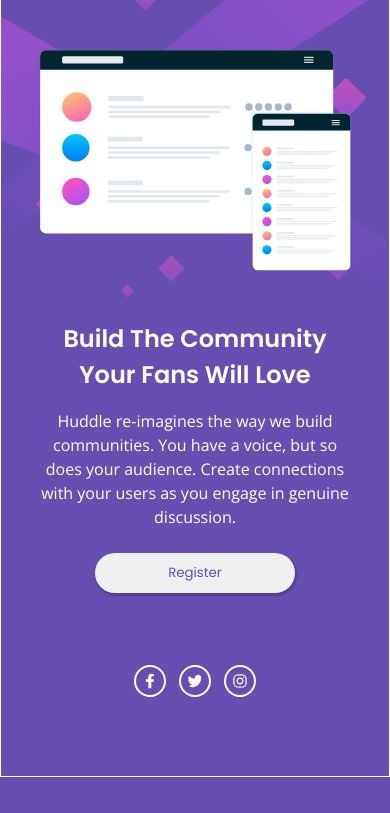
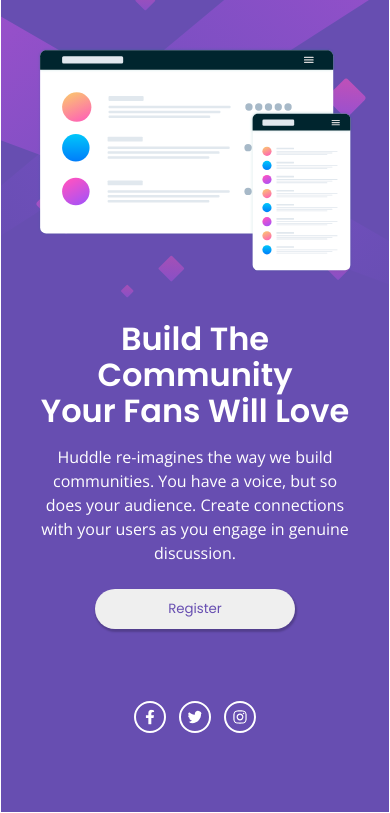
Before and after one commit to newtothis90/Huddle-Landing, a plain HTML site: page index.html in a window 390 px wide. Shown: the part 90-903 px from the top of the page. Before the commit the page ends 867 px from the top, so only its background shows below. Drawn offline with nearby package versions, Linux system fonts and the light colour scheme.

Commit message:
Update style.css

```diff
--- a/style.css
+++ b/style.css
@@ -51,7 +51,8 @@ header{
 
 h1{
     font-family: var(--ff-1);
-    line-height: 2.25rem;
+    line-height: 3rem;
+    font-size: 2.5rem;
 }
 
 .community p{
@@ -135,6 +136,12 @@ footer{
         margin-bottom: 20%;
     }
 
+    h1{
+        font-family: var(--ff-1);
+        line-height: 2.25rem;
+        font-size: 2rem;
+    }
+
     .logo{
         width: 40%;
     }
```
